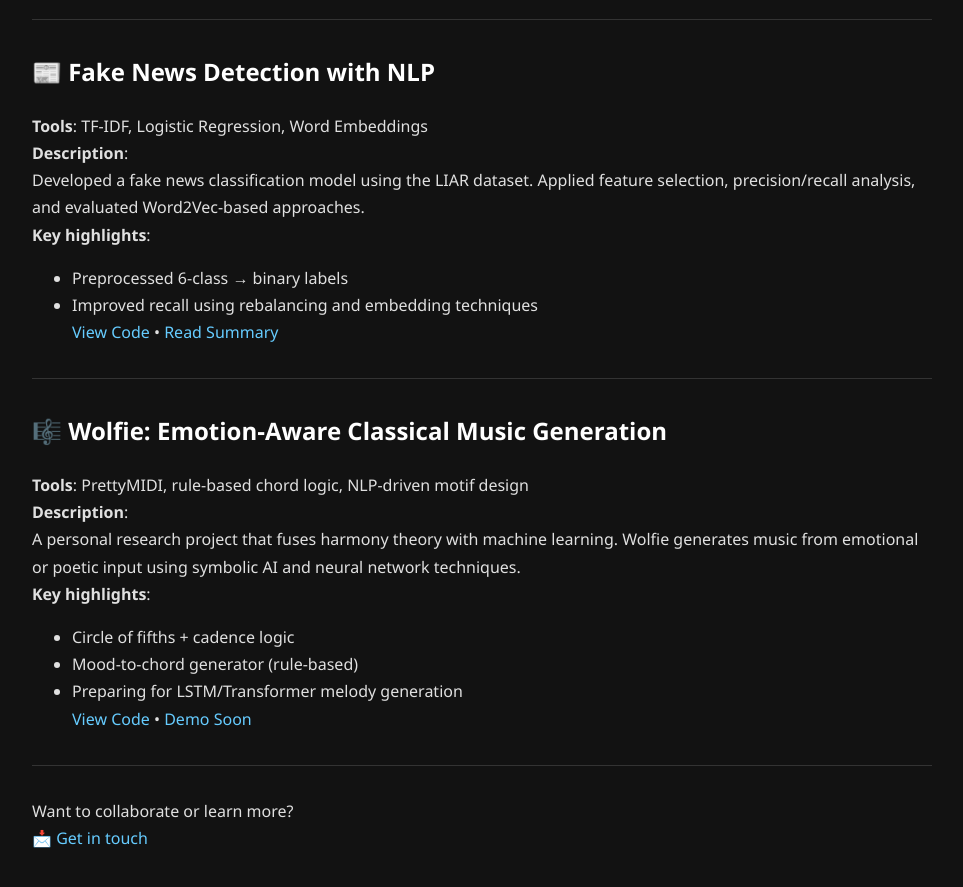
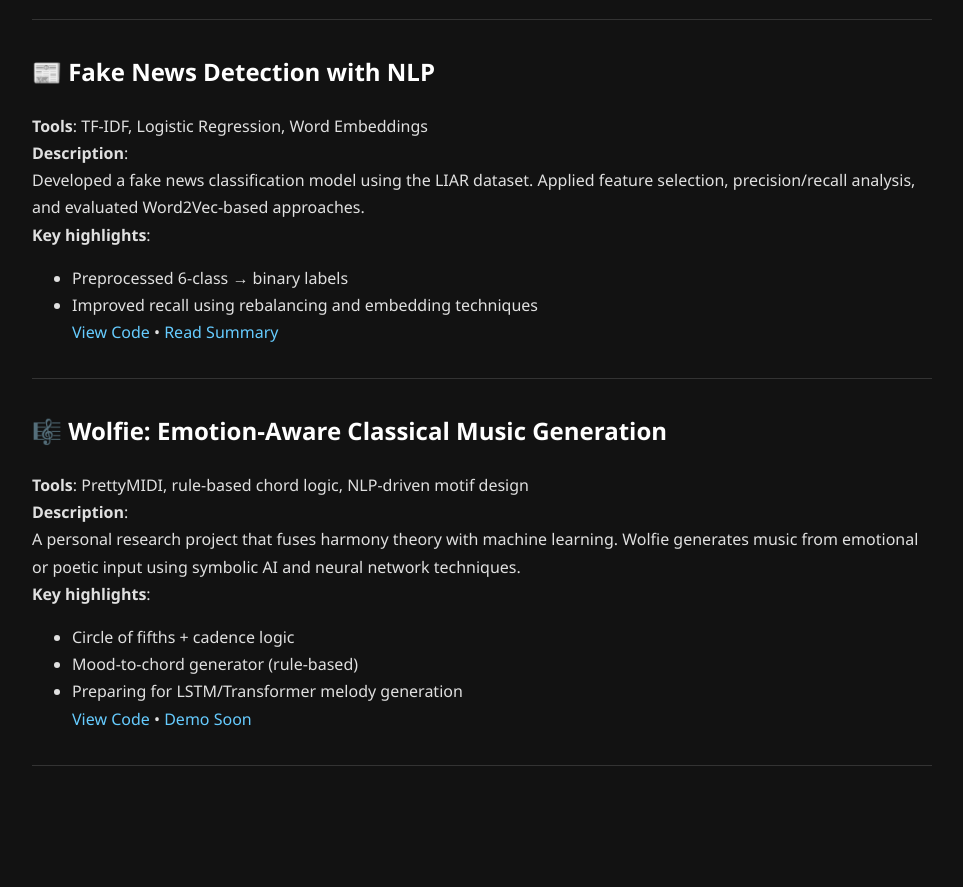
Before and after one commit to Orca71/shahriarnekouei.github.io, a Jekyll site: the page built from projects.md, in a window 1280 px wide and 900 px high, scrolled down 1080 px. Shown: the top 887 px of the window, without its empty margins (158-1121 px from the left). Built offline with Jekyll 4.4.1, drawn with Linux system fonts in a browser that asks for light colours; after the commit the page ends 1910 px from its top, so only the background shows below that.

Commit message:
Update projects.md

```diff
--- a/projects.md
+++ b/projects.md
@@ -59,6 +59,3 @@ A personal research project that fuses harmony theory with machine learning. Wol
 [View Code](#) • [Demo Soon](#)
 
 ---
-
-Want to collaborate or learn more?
-📩 [Get in touch](shah.nekouei@gmail.com)
```
